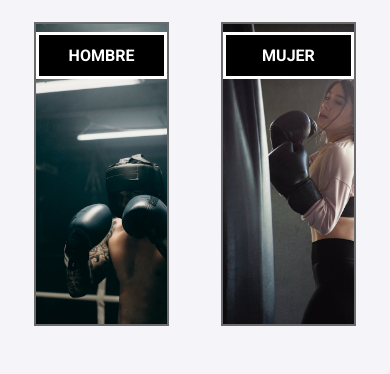
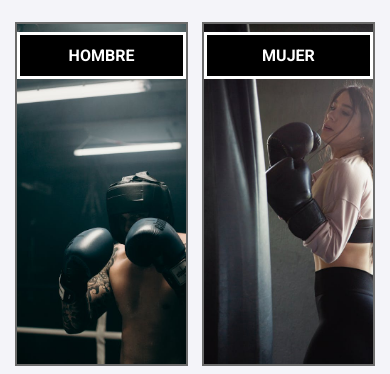
Before and after one commit to maxiba12312318/gastoCaloricoMax, a plain HTML site: page index.html in a window 390 px wide. Shown: the part 475-849 px from the top of the page. Drawn offline with Linux system fonts and the light colour scheme.

Commit message:
Gasto Calorico -v 0.0.2

```diff
--- a/estilos/styles.css
+++ b/estilos/styles.css
@@ -215,20 +215,29 @@ form div button{
     }
     .hombre{
         height: 500px;
+        width: 45%;
     }
     .mujer{
         height: 500px;
+        width: 45%;
     }
     header div h1{
         font-size:16px ;
     }
 }
 @media (max-width: 568px){
-
     .hombre{
-        height: 300px;
+        height: 340px;
     }
     .mujer{
-        height: 300px;
+        height: 340px;
     }
 }
+@media (max-width: 350px){
+    .hombre{
+        height: 200px;
+    }
+    .mujer{
+        height: 200px;
+    }
+}
```
